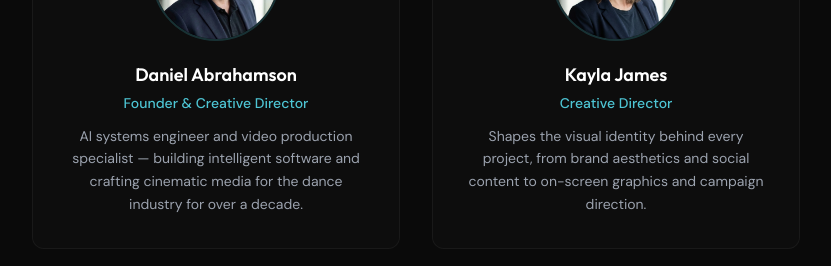
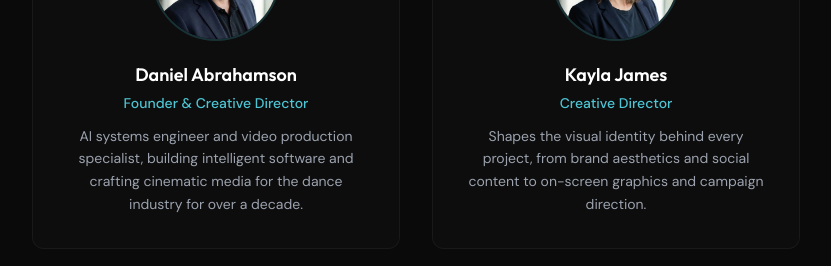
Before and after one commit to danman60/StreamStage, a Next.js app: page / in a window 1280 px wide. Shown: the part 5940-6206 px from the top of the page, without its empty margins (224-1055 px from the left). Built offline with nearby package versions, Linux system fonts and the light colour scheme.

Commit message:
fix: Remove em dash from Daniel's bio
Claude Code

```diff
--- a/src/components/Team.tsx
+++ b/src/components/Team.tsx
@@ -8,7 +8,7 @@ const team = [
   {
     name: "Daniel Abrahamson",
     role: "Founder & Creative Director",
-    bio: "AI systems engineer and video production specialist — building intelligent software and crafting cinematic media for the dance industry for over a decade.",
+    bio: "AI systems engineer and video production specialist, building intelligent software and crafting cinematic media for the dance industry for over a decade.",
     photo: "/team-daniel.jpg",
   },
   {
```
